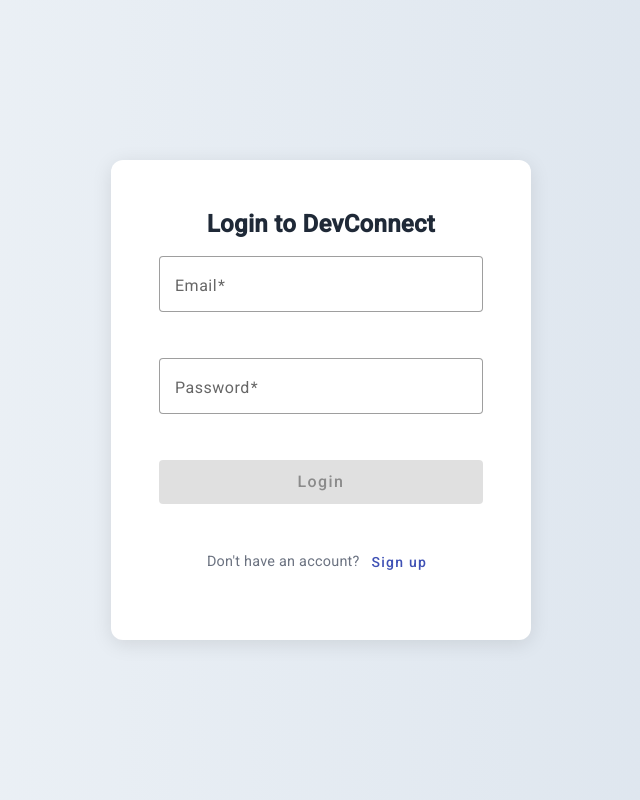
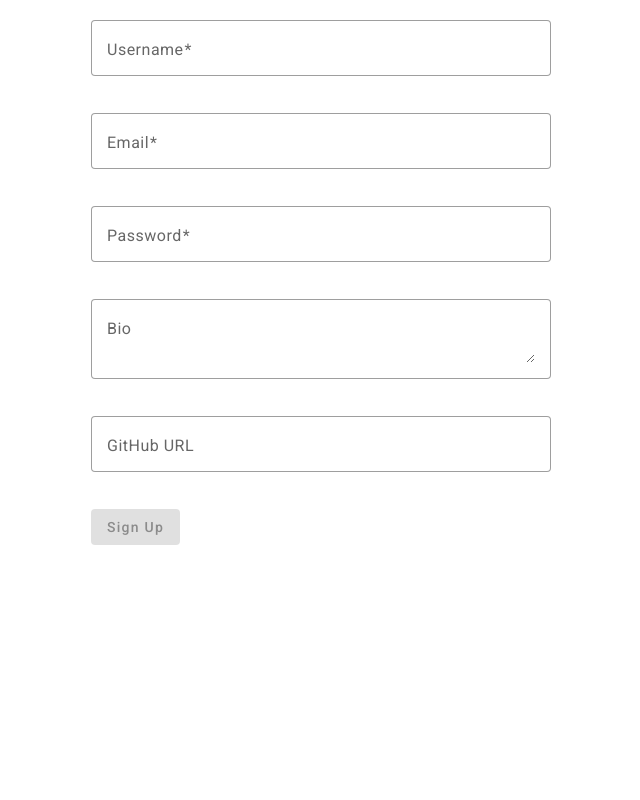
Before and after one commit to adnan5509/dev-connect, an Angular app in the folder frontend/: page /signup in a window 1280 px wide. Shown: the whole page, without its empty margins (319-959 px from the left). Built offline with nearby package versions, Linux system fonts and the light colour scheme.

Commit message:
Add signup functionality with form and routing

```diff
--- a/frontend/src/app/app.module.ts
+++ b/frontend/src/app/app.module.ts
@@ -16,6 +16,9 @@
 import { MatInputModule } from '@angular/material/input';
 import { MatButtonModule } from '@angular/material/button';
 import { FormsModule, ReactiveFormsModule } from '@angular/forms';
+import { SignupComponent } from './auth/signup/signup.component';
+import { MatOptionModule } from '@angular/material/core';
+import { MatSelectModule } from '@angular/material/select';
 
 @NgModule({
   declarations: [
@@ -24,6 +27,7 @@
     ProjectDetailsCardComponent,
     AuthComponent,
     LoginComponent,
+    SignupComponent,
   ],
   imports: [
     BrowserModule,
@@ -36,7 +40,9 @@
     HttpClientModule,
     RouterModule,
     RouterModule.forRoot(routes),
-    ReactiveFormsModule
+    ReactiveFormsModule,
+    MatSelectModule,     // Add MatSelectModule here
+    MatOptionModule,     // Add MatOptionModule here
   ],
   providers: [],
   bootstrap: [AppComponent]
--- a/frontend/src/app/app.routes.ts
+++ b/frontend/src/app/app.routes.ts
@@ -1,10 +1,15 @@
 import { Routes } from '@angular/router';
 import { LoginComponent } from './auth/login/login.component';
+import { SignupComponent } from './auth/signup/signup.component';
 
 export const routes: Routes = [
     {
         path: 'login',
         component: LoginComponent,
+    },
+    {
+        path: 'signup',
+        component: SignupComponent,
     },
     {
         path: '',
--- a/frontend/src/app/auth/auth.service.ts
+++ b/frontend/src/app/auth/auth.service.ts
@@ -1,5 +1,6 @@
 import { HttpClient } from '@angular/common/http';
 import { Injectable } from '@angular/core';
+import { UserRegisterRequest } from '../model/userRegisterRequest';
 
 @Injectable({
   providedIn: 'root'
@@ -15,4 +16,11 @@
     });
 
   }
+
+  signup(userRegisterRequest: UserRegisterRequest) {
+    return this.httpClient.post('http://localhost:8080/user/signup', {
+      userRegisterRequest: userRegisterRequest
+    });
+
+  }
 }
--- a/frontend/src/app/auth/login/login.component.html
+++ b/frontend/src/app/auth/login/login.component.html
@@ -24,7 +24,9 @@
                 <button mat-flat-button color="primary" class="full-width" [disabled]="!loginForm.valid">Login</button>
             </form>
             <div class="footer">
-                <p>Don't have an account? <a mat-button color="accent" routerLink="/register">Sign up</a></p>
+                <p>Don't have an account?
+                    <a mat-button color="accent" routerLink="/signup">Sign up</a>
+                </p>
             </div>
         </mat-card-content>
     </mat-card>
--- a/frontend/src/app/auth/login/login.component.ts
+++ b/frontend/src/app/auth/login/login.component.ts
@@ -1,4 +1,4 @@
-import { Component } from '@angular/core';
+import { Component, OnInit } from '@angular/core';
 import { FormBuilder, FormGroup, Validators } from '@angular/forms';
 import { AuthService } from '../auth.service';
 
@@ -7,17 +7,18 @@
   templateUrl: './login.component.html',
   styleUrls: ['./login.component.css']
 })
-export class LoginComponent {
+export class LoginComponent implements OnInit {
 
-  loginForm: FormGroup;
+  loginForm!: FormGroup;
 
-  constructor(private fb: FormBuilder, private authService: AuthService) {
-    this.loginForm = fb.group({
+  constructor(private fb: FormBuilder, private authService: AuthService) { }
+
+  ngOnInit() {
+    this.loginForm = this.fb.group({
       email: ['', [Validators.required, Validators.email]],
       password: ['', [Validators.required]]
     });
   }
-
 
   onSubmit() {
     if (this.loginForm.valid) {
--- /dev/null
+++ b/frontend/src/app/auth/signup/signup.component.css
@@ -0,0 +1,10 @@
+.signup-container {
+    max-width: 500px;
+    margin: auto;
+    padding: 20px;
+  }
+
+  .full-width {
+    width: 100%;
+    margin-bottom: 15px;
+  }
--- /dev/null
+++ b/frontend/src/app/auth/signup/signup.component.html
@@ -0,0 +1,34 @@
+<div class="signup-container">
+    <form [formGroup]="signupForm" (ngSubmit)="onSubmit()">
+        <mat-form-field appearance="outline" class="full-width">
+            <mat-label>Username</mat-label>
+            <input matInput formControlName="username">
+            <mat-error *ngIf="signupForm.get('username')?.hasError('required')">Username is required</mat-error>
+        </mat-form-field>
+
+        <mat-form-field appearance="outline" class="full-width">
+            <mat-label>Email</mat-label>
+            <input matInput formControlName="email">
+            <mat-error *ngIf="signupForm.get('email')?.hasError('required')">Email is required</mat-error>
+            <mat-error *ngIf="signupForm.get('email')?.hasError('email')">Enter valid email address</mat-error>
+        </mat-form-field>
+
+        <mat-form-field appearance="outline" class="full-width">
+            <mat-label>Password</mat-label>
+            <input matInput type="password" formControlName="password">
+            <mat-error *ngIf="signupForm.get('password')?.hasError('required')">Password is required</mat-error>
+        </mat-form-field>
+
+        <mat-form-field appearance="outline" class="full-width">
+            <mat-label>Bio</mat-label>
+            <textarea matInput formControlName="bio"></textarea>
+        </mat-form-field>
+
+        <mat-form-field appearance="outline" class="full-width">
+            <mat-label>GitHub URL</mat-label>
+            <input matInput type="url" formControlName="githubUrl">
+        </mat-form-field>
+
+        <button mat-raised-button color="primary" type="submit" [disabled]="!signupForm.valid">Sign Up</button>
+    </form>
+</div>
--- /dev/null
+++ b/frontend/src/app/auth/signup/signup.component.ts
@@ -0,0 +1,50 @@
+import { Component, OnInit } from '@angular/core';
+import { FormBuilder, FormGroup, Validators } from '@angular/forms';
+import { AuthService } from '../auth.service';
+import { UserRegisterRequest } from 'src/app/model/userRegisterRequest';
+
+@Component({
+  selector: 'app-signup',
+  templateUrl: './signup.component.html',
+  styleUrls: ['./signup.component.css']
+})
+export class SignupComponent implements OnInit {
+
+  constructor(private fb: FormBuilder, private authService: AuthService) { }
+
+  signupForm!: FormGroup;
+
+  ngOnInit(): void {
+    this.signupForm = this.fb.group({
+      username: ['', Validators.required],
+      password: ['', Validators.required],
+      email: ['', [Validators.required, Validators.email]],
+      bio: [''],
+      githubUrl: ['']
+    })
+  }
+
+  onSubmit() {
+    if (this.signupForm.valid) {
+
+      const userRegisterRequest: UserRegisterRequest = {
+        username: this.signupForm.value.username,
+        password: this.signupForm.value.password,
+        email: this.signupForm.value.email,
+        authorities: [
+          { authority: "ROLE_NEW_USER" }
+        ],
+        bio: this.signupForm.value.bio,
+        githubUrl: this.signupForm.value.githubUrl,
+      }
+
+      this.authService.signup(userRegisterRequest).subscribe({
+        next: resposeData => console.log(resposeData),
+        error: error => console.log(error)
+      })
+
+
+    }
+  }
+
+}
--- /dev/null
+++ b/frontend/src/app/model/userRegisterRequest.ts
@@ -0,0 +1,12 @@
+export interface AuthorityRequest {
+    authority: string;
+}
+
+export interface UserRegisterRequest {
+    username: string;
+    password: string;
+    email: string;
+    bio: string;
+    githubUrl: string;
+    authorities: AuthorityRequest[];  // ✅ Match backend structure
+}
```
Also changed, not shown: 2 other files (tests, documents, lock files or other folders).
